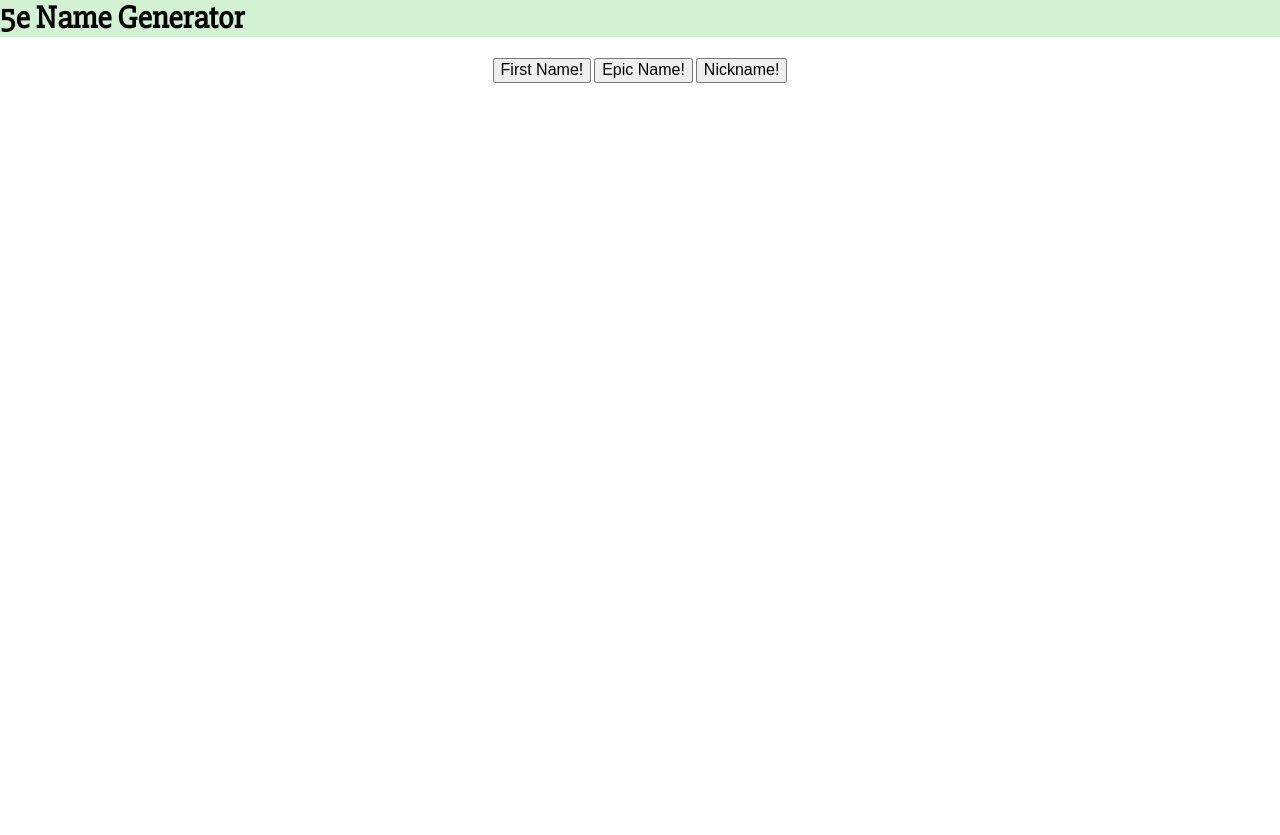
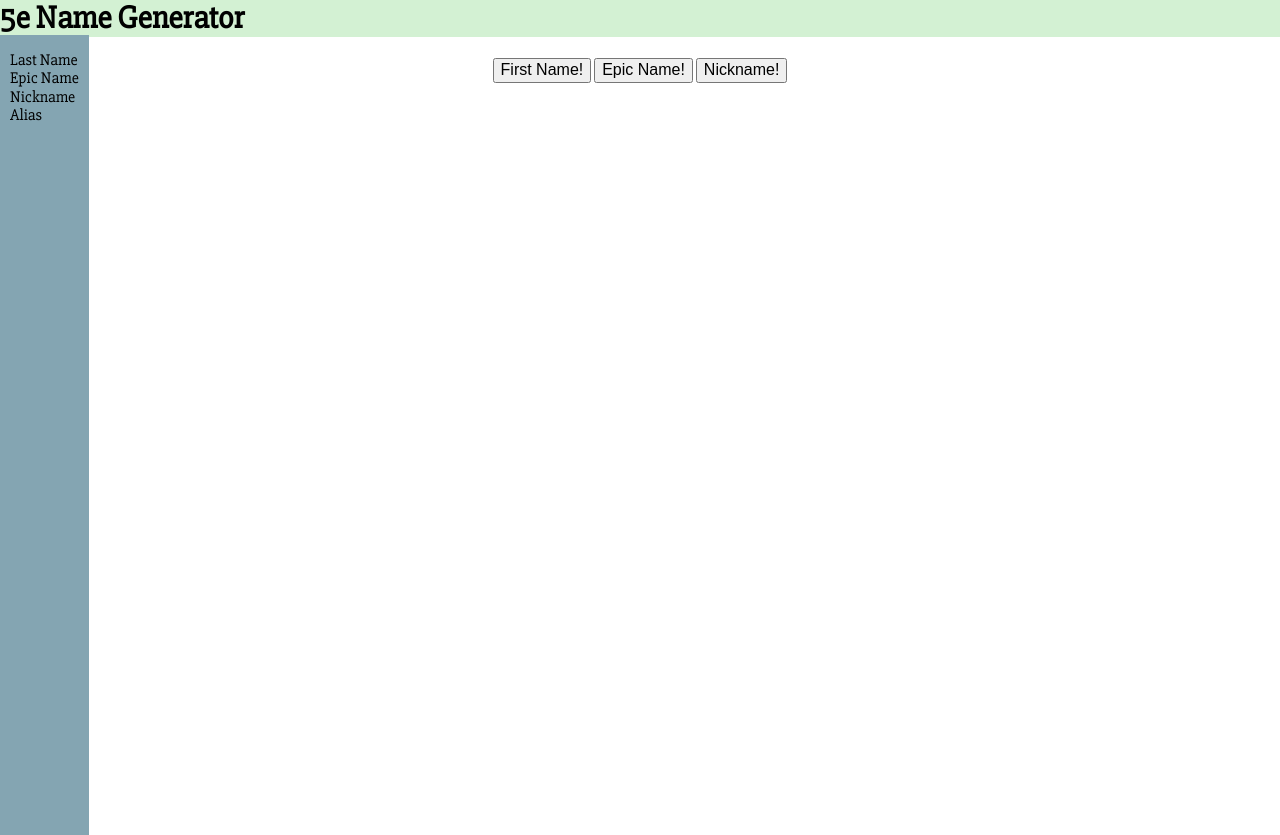
Before and after one commit to yhordi/generator, a website built with webpack: page index.html in a window 1280 px wide. Before the commit the page ends 800 px from the top, so only its background shows below. Built offline with nearby package versions, Linux system fonts and the light colour scheme.

Commit message:
adds sidebar with stock list

```diff
--- a/css/style.css
+++ b/css/style.css
@@ -4,6 +4,28 @@
 .center {
   text-align: center;
 }
+
+.sidebar{
+  background-color: #84A5B2;
+  position: absolute;
+  left: 0;
+  top: 35px;
+  height: 100%;
+}
+.menu {
+  list-style-type: none;
+  padding-left: 10px;
+  padding-right: 10px;
+}
+
+/*.sidebar {
+  position: absolute;
+  left: 0;
+  top: 0;
+  width: 100%;
+  opacity: 0;
+}*/
+
 #top {
   margin-top: 0;
   background-color: #d3f1d3;
--- a/index.html
+++ b/index.html
@@ -12,6 +12,22 @@
 </head>
 <body>
   <h1 id="top">5e Name Generator</h1>
+  <div class="sidebar">
+    <ul class="menu">
+      <li>
+        <a>Last Name</a>
+      </li>
+      <li>
+        <a>Epic Name</a>
+      </li>
+      <li>
+        <a>Nickname</a>
+      </li>
+      <li>
+        <a>Alias</a>
+      </li>
+    </ul>
+  </div>
   <div class="center">
     <div>
       <span id="first-name-target"></span> <span id=epic-name-target></span> <span id=nickname-target></span>
```
